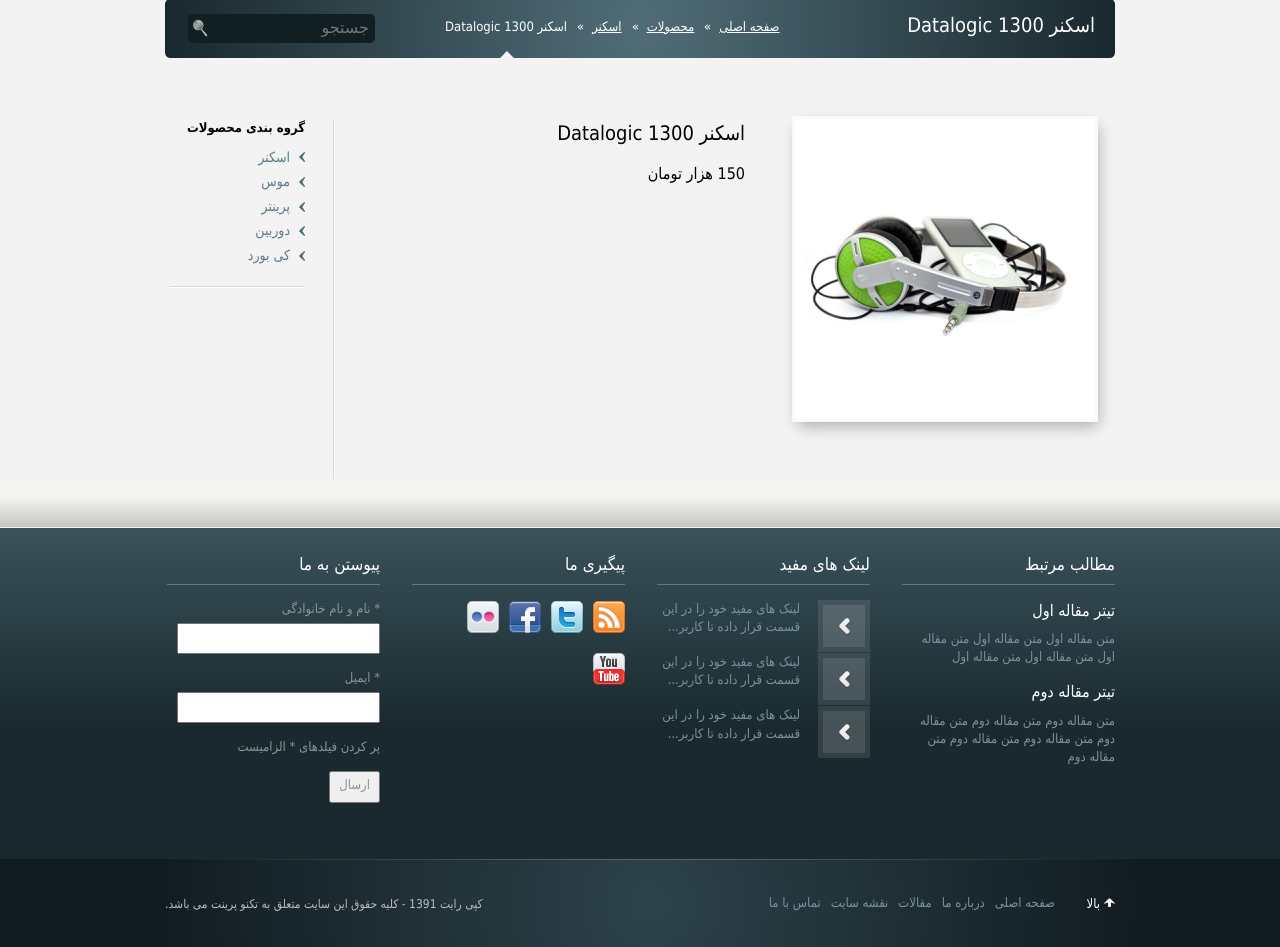
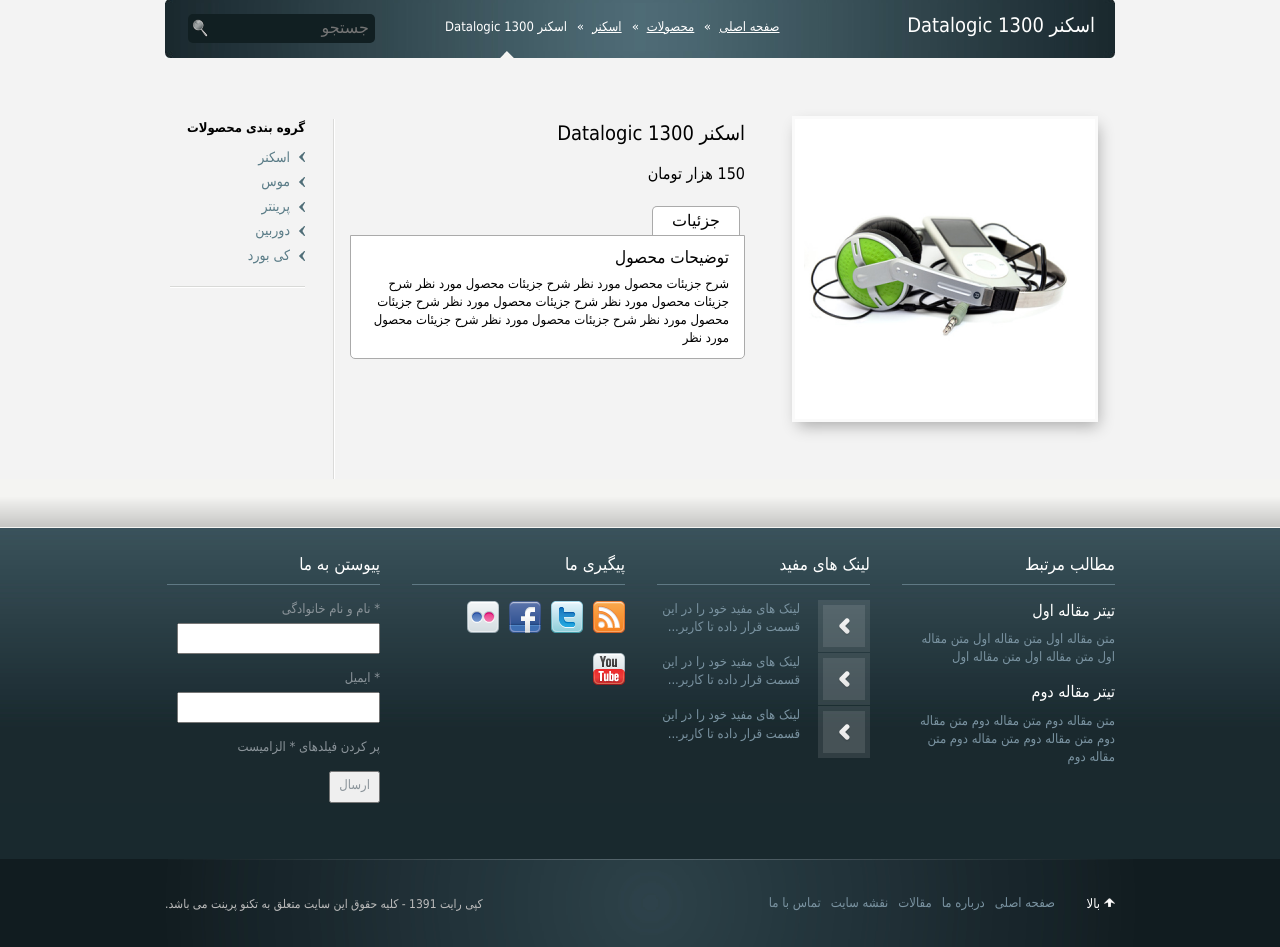
Before and after one commit to mediateq/Technoprint, a PHP site: page /product-intro.php in a window 1280 px wide. Shown: the part 207-1154 px from the top of the page. Run offline with PHP 8.4, Linux system fonts and the light colour scheme.

Commit message:
add desc for produce

```diff
--- a/product-intro.php
+++ b/product-intro.php
@@ -40,6 +40,15 @@
 				<div class="detail">
 					<div class="tit"><h2>اسکنر Datalogic 1300</h2></div>
 					<div class="price"><p>150 هزار تومان</p></div>
+					<div class="detail-text">
+						<ul>
+							<li>جزئیات</li>
+						</ul>
+						<div class="text">
+							<h2>توضیحات محصول</h2>
+							<p>شرح جزیئات محصول مورد نظر شرح جزیئات محصول مورد نظر شرح جزیئات محصول مورد نظر شرح جزیئات محصول مورد نظر شرح جزیئات محصول مورد نظر شرح جزیئات محصول مورد نظر شرح جزیئات محصول مورد نظر </p>
+						</div>
+					</div>
 				</div>
 				<div class="badboy"></div>
 			</div>
--- a/style.css
+++ b/style.css
@@ -1072,10 +1072,6 @@
 	cursor: url('./images/zoom_in.png'),pointer;
 }
 
-section.sub-products .container .one-produce .produce .pic img:hover{
-
-}
-
 section.sub-products .container .one-produce .produce .detail{
 	margin-right: 350px;
 }
@@ -1084,3 +1080,42 @@
 	margin-top: 0;
 	font-size: 20px;
 }
+
+section.sub-products .container .one-produce .produce .detail .detail-text{
+	padding: 0 0 0 15px;
+}
+
+section.sub-products .container .one-produce .produce .detail .detail-text ul{
+	margin: 20px 0 0 0;
+}
+
+section.sub-products .container .one-produce .produce .detail .detail-text ul li{
+	background-color: #fff;
+	width: 80px;
+	text-align: center;
+	border: 1px solid #aaa;
+	border-bottom: 0;
+	border-top-left-radius: 5px;
+	border-top-right-radius: 5px;
+	margin-right: 5px;
+	padding: 3px 3px
+}
+
+section.sub-products .container .one-produce .produce .detail .detail-text .text{
+	background-color: #fff;
+	border: 1px solid #aaa;
+	border-bottom-left-radius: 5px;
+	border-bottom-right-radius: 5px;
+	padding: 10px 15px
+
+}
+
+section.sub-products .container .one-produce .produce .detail .detail-text .text h2{
+	font-size: 17px;
+	margin: 0;
+}
+
+section.sub-products .container .one-produce .produce .detail .detail-text .text p{
+	margin-top: 5px;
+	font-size: 13px;
+}
```
